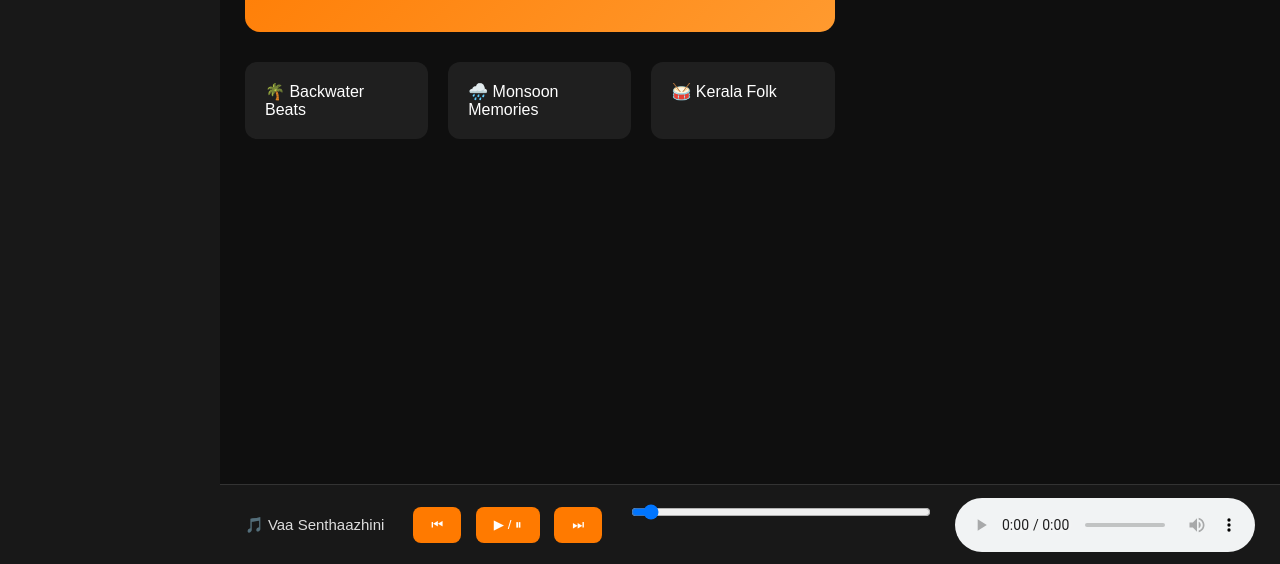
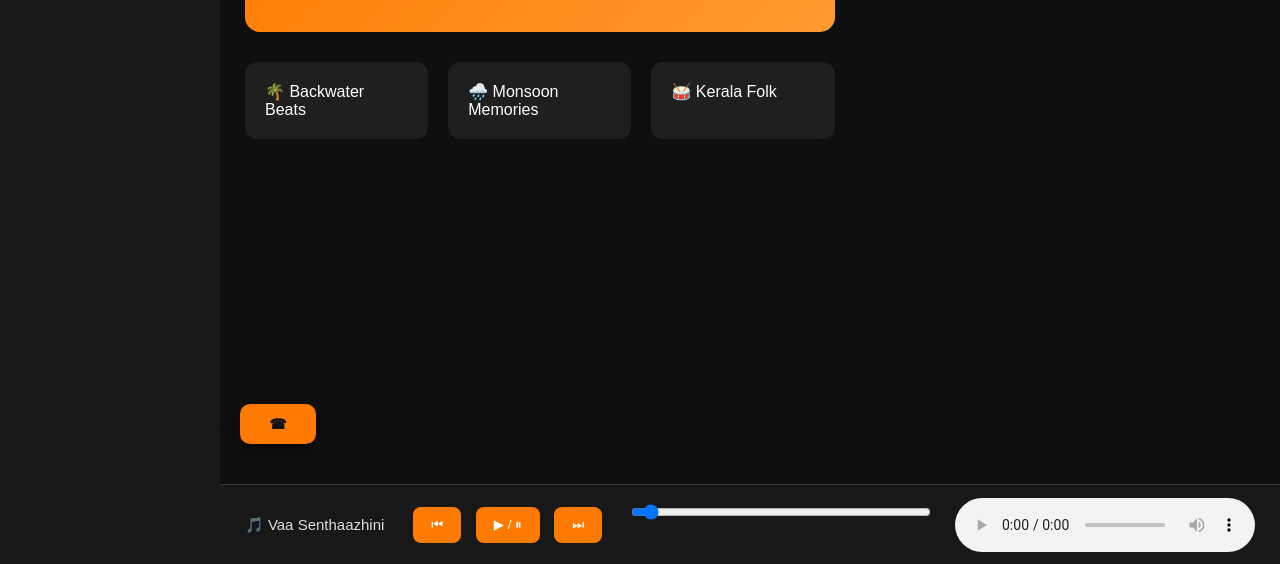
Before and after one commit to ujjwalkrishnaa555-beep/Naadam, a plain HTML site: page index.html in a window 1280 px wide. Shown: the part 236-800 px from the top of the page. Drawn offline with Linux system fonts and the light colour scheme.

Commit message:
Add floating badge element to marked area

```diff
--- a/index.html
+++ b/index.html
@@ -44,6 +44,9 @@
 
   </div>
 
+  <!-- floating badge added for the marked area -->
+  <div class="floating-badge" id="infoBadge">☎</div>
+
 </div>
 
 <div class="player">
```
